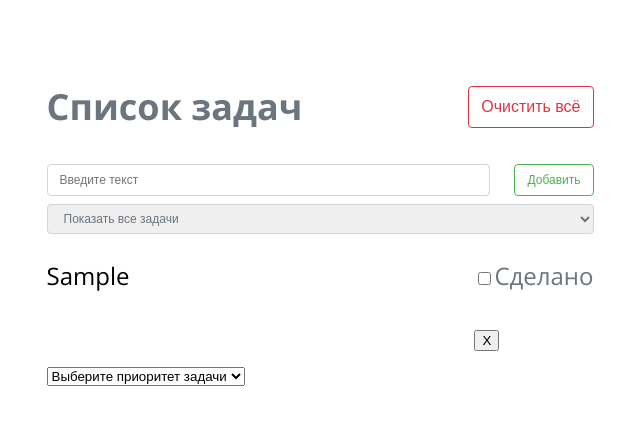
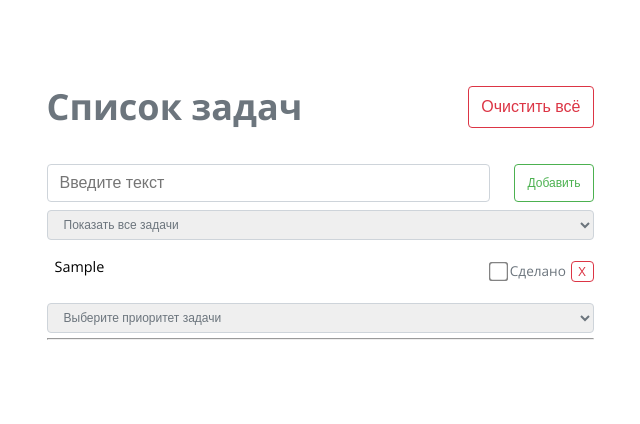
Before and after one commit to Melderey/To-Do-Creative, a React (Create React App) app: page / in a window 1280 px wide. Both pictures are taken after typing "Sample" into the empty fields and a click on the button "Добавить". Shown: the top 424 px of the page, without its empty margins (320-960 px from the left). Built offline with nearby package versions, Linux system fonts and the light colour scheme.

Commit message:
Refactor style of task render

```diff
--- a/src/components/App/App.css
+++ b/src/components/App/App.css
@@ -53,3 +53,9 @@
   background-color: #e47983;
   color: #555;
 }
+
+hr {
+  margin: 0;
+  margin-top: 0.3rem;
+  padding: 0;
+}
--- a/src/components/RenderForm/RenderForm.css
+++ b/src/components/RenderForm/RenderForm.css
@@ -2,7 +2,7 @@
   display: block;
   width: 100%;
   padding: 0.375rem 0.75rem;
-  font-size: 0.75rem;
+  font-size: 1rem;
   font-weight: 400;
   line-height: 1.5;
   color: #212529;
--- a/src/components/RenderTasks/RenderTasks.css
+++ b/src/components/RenderTasks/RenderTasks.css
@@ -1,4 +1,46 @@
 .div-flex-wrap {
   flex-wrap: nowrap;
-  overflow: auto; /* hidden обрежет выходящий текст */
 }
+
+.buttons-renders {
+  align-items: center;
+  font-size: 0.85rem;
+  margin-top: 0.5rem;
+}
+
+.button-remove {
+  display: block;
+  width: 100%;
+  height: 1.3rem;
+  padding: 0.2rem 0.4rem;
+  margin: 0;
+  cursor: pointer;
+  border: 1px solid #dc3545;
+  color: #dc3545;
+  background-color: #fff;
+  border-radius: 0.25rem;
+  margin-left: 0.3rem;
+  font-size: 0.75rem;
+}
+
+.button-remove:hover {
+  background-color: #e47983;
+  color: #555;
+}
+
+.checkbox-render {
+  transform: scale(1.5);
+  opacity: 0.9;
+  cursor: pointer;
+  margin: 0;
+  margin-right: 0.3rem;
+}
+
+.task-text {
+  text-align: justify;
+  font-size:0.9rem;
+  margin-right: 0.5rem;
+  margin-left: 0.5rem;
+  margin-top: 1rem;
+  margin-bottom: 0;
+}
--- a/src/components/RenderTasks/RenderTasks.jsx
+++ b/src/components/RenderTasks/RenderTasks.jsx
@@ -21,19 +21,25 @@ export default class RenderTasks extends React.Component {
       return (
         <div key={id}>
           <div className="div-flex div-flex-wrap">
-            <div style={newStatusColor}>
-              <p>{text}</p>
-            </div>
+            <p style={newStatusColor} className="task-text">
+              {text}
+            </p>
             <div>
-              <p>
+              <div className="div-flex buttons-renders">
                 <input
+                  className="checkbox-render"
                   type="checkbox"
                   checked={checkboxActive}
                   onChange={() => handlerCheckboxActivate(id)}
                 />
-                Сделано
-              </p>
-              <button onClick={() => handlerRemoveTask(id)}>X</button>
+                <p>Сделано</p>
+                <button
+                  className="button-remove"
+                  onClick={() => handlerRemoveTask(id)}
+                >
+                  X
+                </button>
+              </div>
             </div>
           </div>
 
--- a/src/components/SelectStatusTask/SelectStatusTask.jsx
+++ b/src/components/SelectStatusTask/SelectStatusTask.jsx
@@ -6,9 +6,11 @@ export default class SelectStatusTask extends React.Component {
     const { handlerSelectStatusTask, id, statusTaskColor } = this.props;
 
     return (
+      <>
         <select
           value={statusTaskColor}
           onChange={(e) => handlerSelectStatusTask(e, id)}
+          className="select-render"
         >
           <option value={"black"}>Выберите приоритет задачи</option>
           <option value={"red"}>Срочно, важно</option>
@@ -16,6 +18,8 @@ export default class SelectStatusTask extends React.Component {
           <option value={"orange"}>Срочно, не важно</option>
           <option value={"blue"}>Не срочно, не важно</option>
         </select>
+        <hr />
+      </>
     );
   }
 }
```
Lines whose indentation alone changed are shown as unchanged.
